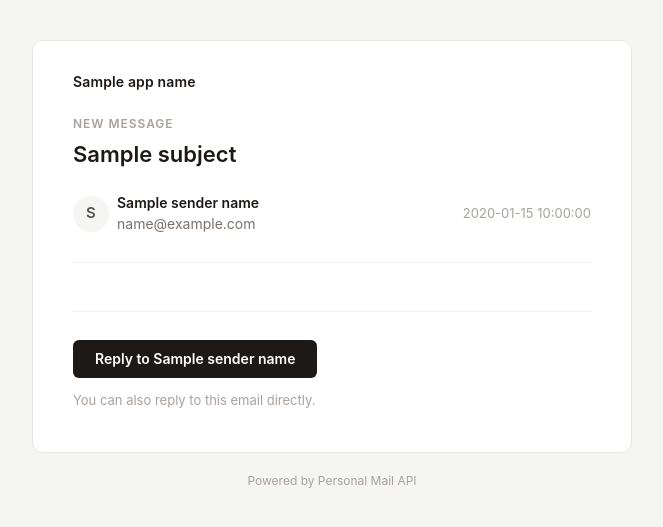
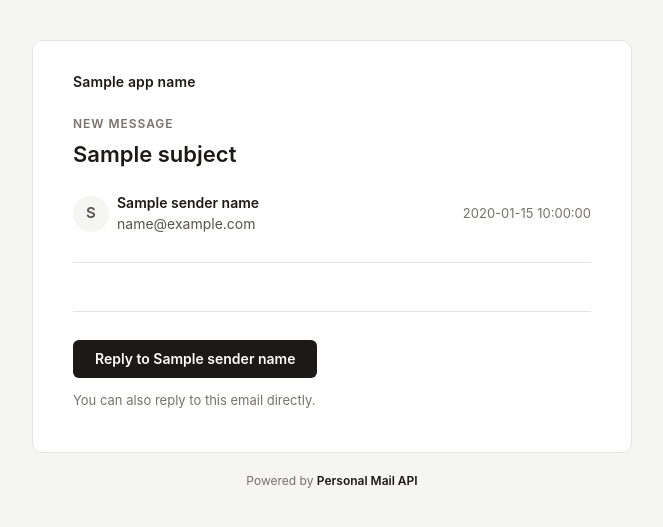
Before and after one commit to aselvicta/PERSONAL-MAIL-API, a Python web app: template app/templates/contact_notification.html in a window 1280 px wide. Shown: the top 527 px of the page, without its empty margins (308-971 px from the left). Run offline with Jinja, Linux system fonts and the light colour scheme; the template is opened without the code that fills it: most values are stand-ins (such as "Sample title", 1, 10 or a date in 2020).

Commit message:
added brightness on email template

```diff
--- a/app/templates/base.html
+++ b/app/templates/base.html
@@ -30,13 +30,13 @@
           </tr>
           {% if self.footer() | trim %}
           <tr>
-            <td class="pad" style="padding:20px 40px;border-top:1px solid #f0efed;font-size:12px;line-height:1.6;color:#78716c;">{% block footer %}{% endblock %}</td>
+            <td class="pad" style="padding:20px 40px;border-top:1px solid #e7e5e4;font-size:12px;line-height:1.6;color:#78716c;">{% block footer %}{% endblock %}</td>
           </tr>
           {% endif %}
         </table>
         <table role="presentation" class="container" width="600" cellpadding="0" cellspacing="0" style="width:600px;max-width:600px;">
           <tr>
-            <td align="center" style="padding:20px 12px 0;font-family:-apple-system,BlinkMacSystemFont,'Segoe UI',Roboto,Helvetica,Arial,sans-serif;font-size:12px;color:#a8a29e;">Powered by Personal Mail API</td>
+            <td align="center" style="padding:20px 12px 0;font-family:-apple-system,BlinkMacSystemFont,'Segoe UI',Roboto,Helvetica,Arial,sans-serif;font-size:12px;color:#78716c;">Powered by <span style="color:#1c1917;font-weight:600;">Personal Mail API</span></td>
           </tr>
         </table>
       </td>
--- a/app/templates/contact_notification.html
+++ b/app/templates/contact_notification.html
@@ -2,7 +2,7 @@
 {% from "_button.html" import button %}
 {% block preheader %}{{ sender_name }}: {{ message[:120] }}{% endblock %}
 {% block content %}
-<p style="margin:0 0 6px;font-size:12px;font-weight:600;letter-spacing:0.08em;text-transform:uppercase;color:#a8a29e;">New message</p>
+<p style="margin:0 0 6px;font-size:12px;font-weight:600;letter-spacing:0.08em;text-transform:uppercase;color:#78716c;">New message</p>
 <h1 style="margin:0 0 24px;font-size:22px;line-height:1.35;font-weight:600;color:#1c1917;">{{ subject }}</h1>
 
 <table role="presentation" cellpadding="0" cellspacing="0" width="100%" style="margin:0 0 28px;">
@@ -14,14 +14,14 @@
     </td>
     <td style="vertical-align:middle;font-size:14px;line-height:1.45;">
       <span style="font-weight:600;color:#1c1917;">{{ sender_name }}</span><br>
-      <a href="mailto:{{ sender_email }}" style="color:#78716c;text-decoration:none;">{{ sender_email }}</a>
+      <a href="mailto:{{ sender_email }}" style="color:#57534e;text-decoration:none;">{{ sender_email }}</a>
     </td>
-    <td align="right" style="vertical-align:middle;font-size:13px;color:#a8a29e;white-space:nowrap;">{{ submitted_at }}</td>
+    <td align="right" style="vertical-align:middle;font-size:13px;color:#78716c;white-space:nowrap;">{{ submitted_at }}</td>
   </tr>
 </table>
 
-<div style="margin:0;padding:24px 0;border-top:1px solid #f0efed;border-bottom:1px solid #f0efed;font-size:15px;line-height:1.7;color:#292524;white-space:pre-wrap;word-wrap:break-word;">{{ message }}</div>
+<div style="margin:0;padding:24px 0;border-top:1px solid #e7e5e4;border-bottom:1px solid #e7e5e4;font-size:15px;line-height:1.7;color:#292524;white-space:pre-wrap;word-wrap:break-word;">{{ message }}</div>
 
 {{ button("mailto:" ~ sender_email ~ "?subject=" ~ ("Re: " ~ subject) | urlencode, "Reply to " ~ sender_name, show_link=False) }}
-<p style="margin:0;font-size:13px;color:#a8a29e;">You can also reply to this email directly.</p>
+<p style="margin:0;font-size:13px;color:#78716c;">You can also reply to this email directly.</p>
 {% endblock %}
--- a/app/templates/notification.html
+++ b/app/templates/notification.html
@@ -1,13 +1,13 @@
 {% extends "base.html" %}
 {% block preheader %}{{ title }}{% endblock %}
 {% block content %}
-<p style="margin:0 0 8px;font-size:12px;font-weight:600;letter-spacing:0.08em;text-transform:uppercase;color:#a8a29e;">{{ notification_type }}</p>
+<p style="margin:0 0 8px;font-size:12px;font-weight:600;letter-spacing:0.08em;text-transform:uppercase;color:#78716c;">{{ notification_type }}</p>
 <h1 style="margin:0 0 16px;font-size:22px;line-height:1.35;font-weight:600;color:#1c1917;">{{ title }}</h1>
 <div style="margin:0 0 20px;white-space:pre-wrap;word-wrap:break-word;">{{ message }}</div>
 {% if details %}
-<table role="presentation" cellpadding="0" cellspacing="0" width="100%" style="font-size:14px;border-top:1px solid #f0efed;">
+<table role="presentation" cellpadding="0" cellspacing="0" width="100%" style="font-size:14px;border-top:1px solid #e7e5e4;">
   {% for key, value in details.items() %}
-  <tr><td style="padding:8px 12px 8px 0;width:35%;color:#78716c;vertical-align:top;border-bottom:1px solid #f0efed;">{{ key }}</td><td style="padding:8px 0;vertical-align:top;border-bottom:1px solid #f0efed;word-break:break-word;">{{ value }}</td></tr>
+  <tr><td style="padding:8px 12px 8px 0;width:35%;color:#78716c;vertical-align:top;border-bottom:1px solid #e7e5e4;">{{ key }}</td><td style="padding:8px 0;vertical-align:top;border-bottom:1px solid #e7e5e4;word-break:break-word;">{{ value }}</td></tr>
   {% endfor %}
 </table>
 {% endif %}
```
